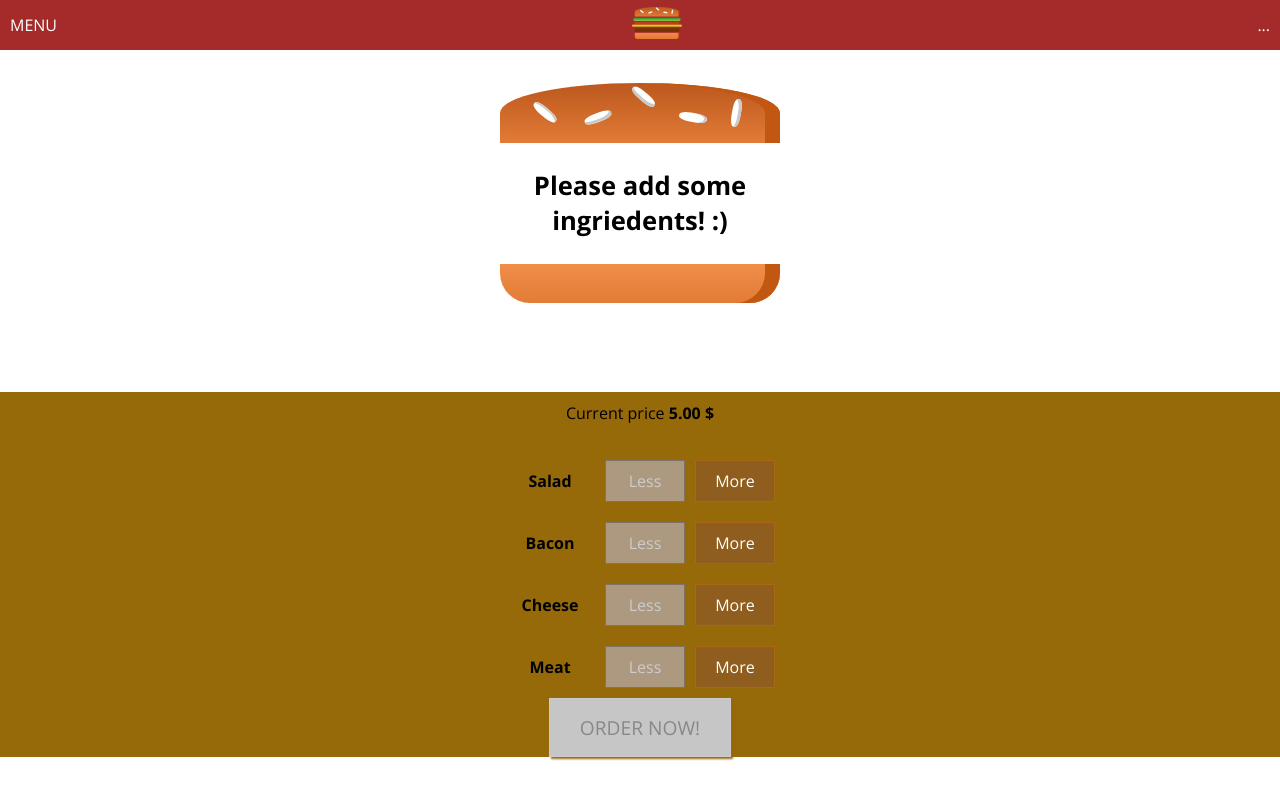
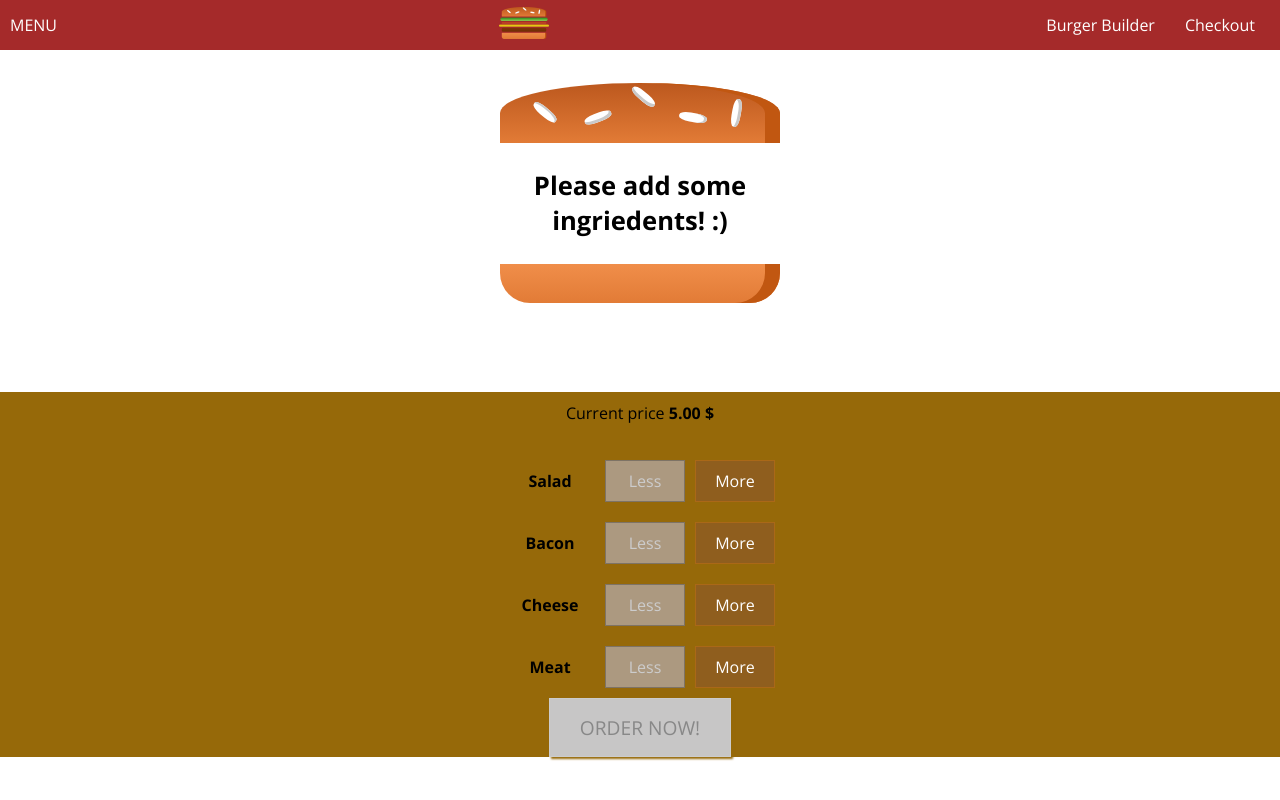
Before and after one commit to BartlomiejKar/burger-app-react, a React (Create React App) app: page / in a window 1280 px wide. Built offline with nearby package versions, Linux system fonts and the light colour scheme.

Commit message:
added links to navigation

```diff
--- /dev/null
+++ b/src/components/Navigation/Item.js
@@ -0,0 +1,14 @@
+import React from "react";
+import "./Navigation.css";
+
+const ItemLink = (props) => {
+  return (
+    <li className="NavigationItem">
+      <a className={props.active ? "active" : null} href={props.link}>
+        {props.children}
+      </a>
+    </li>
+  );
+};
+
+export default ItemLink;
--- /dev/null
+++ b/src/components/Navigation/Navigation.css
@@ -0,0 +1,21 @@
+.NavigationItem {
+  list-style: none;
+  display: flex;
+  height: 100%;
+}
+
+.NavigationItem a {
+  margin: 5px;
+  border-bottom: 1px solid transparent;
+  text-decoration: none;
+  display: block;
+  color: white;
+  padding: 16px 10px;
+}
+
+.NavigationItem a:hover,
+.NavigationItem a:active,
+.NavigationItem a.active {
+  background-color: #8f5c2c;
+  border-bottom: 4px solid #40a4ac;
+}
--- /dev/null
+++ b/src/components/Navigation/navigationItems.js
@@ -0,0 +1,16 @@
+import React from "react";
+import ItemLink from "./Item";
+import "./Navigation.css";
+
+const NavigationItems = () => {
+  return (
+    <div>
+      <ul className="NavigationItem">
+        <ItemLink link="/">Burger Builder</ItemLink>
+        <ItemLink link="/">Checkout</ItemLink>
+      </ul>
+    </div>
+  );
+};
+
+export default NavigationItems;
--- a/src/components/Toolbar/Toolbar.js
+++ b/src/components/Toolbar/Toolbar.js
@@ -1,13 +1,14 @@
 import React from "react";
 import "./Toolbar.css";
 import Logo from "./Logo";
+import NavigationItems from "../Navigation/navigationItems";
 
 const Toolbar = (props) => {
   return (
     <header className="Toolbar">
       <div>MENU</div>
       <Logo />
-      <div>...</div>
+      <NavigationItems />
     </header>
   );
 };
```
